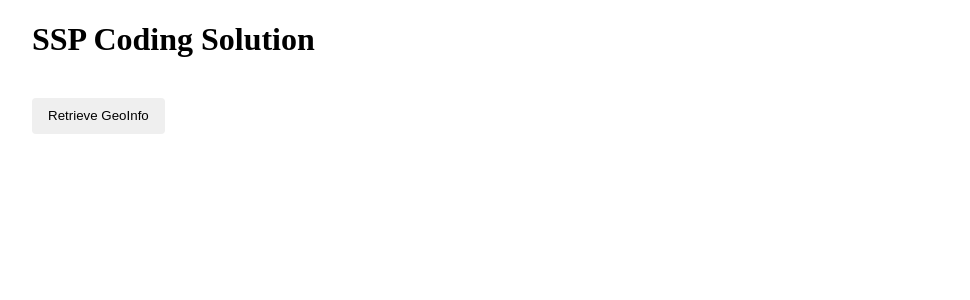
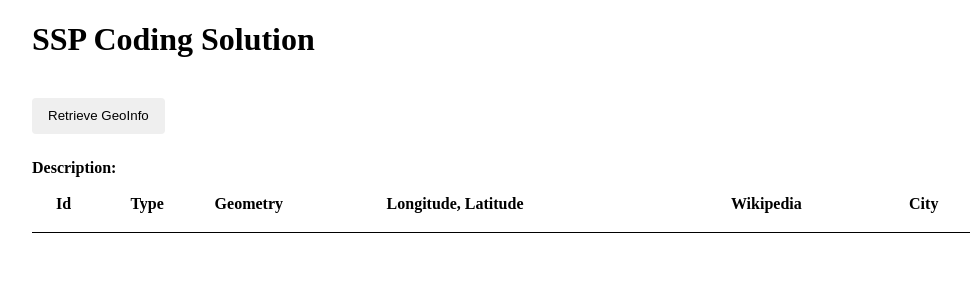
Before and after one commit to jdbeaver/SSPCodingChallenge, an Angular app: page / in a window 1280 px wide. Shown: the top 300 px of the page, without its empty margins (1-971 px from the left). Built offline with nearby package versions, Linux system fonts and the light colour scheme.

Commit message:
Added material table outline to solution

```diff
--- a/src/app/app.module.ts
+++ b/src/app/app.module.ts
@@ -3,6 +3,7 @@ import { NgModule } from '@angular/core';
 import { RouterModule } from '@angular/router';
 import { HttpClientModule } from '@angular/common/http';
 import { MatButtonModule } from '@angular/material/button'
+import { MatTableModule } from '@angular/material/table'
 
 
 import { AppComponent } from './app.component';
@@ -19,6 +20,7 @@ import { GeoInfoService } from './services/geoinfoservice'
     RouterModule,
     HttpClientModule,
     MatButtonModule,
+    MatTableModule,
     RouterModule.forRoot([
       { path: '', component: SspgeoinfoComponent },
     ])
--- a/src/app/sspgeoinfo/sspgeoinfo.component.css
+++ b/src/app/sspgeoinfo/sspgeoinfo.component.css
@@ -1,3 +1,13 @@
 .geobutton{
     margin-left: 25px;
 }
+
+table {
+    width: 80%;
+    margin-left: 25px;
+}
+
+.desc{
+    margin-left: 25px;
+    margin-top: 25px;
+}
--- a/src/app/sspgeoinfo/sspgeoinfo.component.html
+++ b/src/app/sspgeoinfo/sspgeoinfo.component.html
@@ -1,4 +1,54 @@
 <h1 style="margin-left: 25px;">SSP Coding Solution</h1>
 <br>
 <button class="geobutton" mat-button (click)="getGeoInfo()">Retrieve GeoInfo</button>
-<br>
+<div *ngIf="serviceError">
+    <h2 class="serviceerror">{{errordescription}}</h2>
+</div>
+<div >
+    <div class="desc">
+        <b>Description:</b> {{description}}
+    </div>
+
+    <table mat-table [dataSource]="dataSource" class="mat-elevation-z8">
+
+        <!-- Feature Column -->
+        <ng-container matColumnDef="id">
+            <th mat-header-cell *matHeaderCellDef> Id </th>
+            <td mat-cell *matCellDef="let element"> {{element.id}} </td>
+        </ng-container>
+
+        <!-- Feature Column -->
+        <ng-container matColumnDef="type">
+            <th mat-header-cell *matHeaderCellDef> Type </th>
+            <td mat-cell *matCellDef="let element"> {{element.type}} </td>
+        </ng-container>
+
+        <!-- Wiki Column -->
+        <ng-container matColumnDef="wiki">
+            <th mat-header-cell *matHeaderCellDef> Wikipedia </th>
+            <td mat-cell *matCellDef="let element"> {{element.properties.wikipedia}} </td>
+        </ng-container>
+
+        <!-- City Column -->
+        <ng-container matColumnDef="city">
+            <th mat-header-cell *matHeaderCellDef> City </th>
+            <td mat-cell *matCellDef="let element"> {{element.properties.city}} </td>
+        </ng-container>
+
+        <!-- Geometry Column -->
+        <ng-container matColumnDef="lonlat">
+            <th mat-header-cell *matHeaderCellDef> Longitude, Latitude </th>
+            <td mat-cell *matCellDef="let element"> {{element.geometry.coordinates[0]}},
+                {{element.geometry.coordinates[1]}} </td>
+        </ng-container>
+
+        <!-- Geometry Column -->
+        <ng-container matColumnDef="geometry">
+            <th mat-header-cell *matHeaderCellDef> Geometry </th>
+            <td mat-cell *matCellDef="let element"> {{element.geometry.type}} </td>
+        </ng-container>
+
+        <tr mat-header-row *matHeaderRowDef="displayedColumns"></tr>
+        <tr mat-row *matRowDef="let row; columns: displayedColumns;"></tr>
+    </table>
+</div>
--- a/src/app/sspgeoinfo/sspgeoinfo.component.ts
+++ b/src/app/sspgeoinfo/sspgeoinfo.component.ts
@@ -1,6 +1,7 @@
 import { Component, OnInit } from '@angular/core';
 import { GeoInfoService } from '../services/geoinfoservice'
-import { GeoInfo } from '../models/geoinfo'
+import { MatTableDataSource } from '@angular/material/table'
+import { GeoInfo, FeatureData } from '../models/geoinfo'
 
 
 
@@ -11,6 +12,9 @@ import { GeoInfo } from '../models/geoinfo'
   styleUrls: ['./sspgeoinfo.component.css']
 })
 export class SspgeoinfoComponent implements OnInit {
+
+  displayedColumns = ['id', 'type', 'geometry', 'lonlat', 'wiki', 'city'];
+  dataSource = new MatTableDataSource<FeatureData>()
 
   constructor(private geoinfoservice: GeoInfoService) { }
 
```
